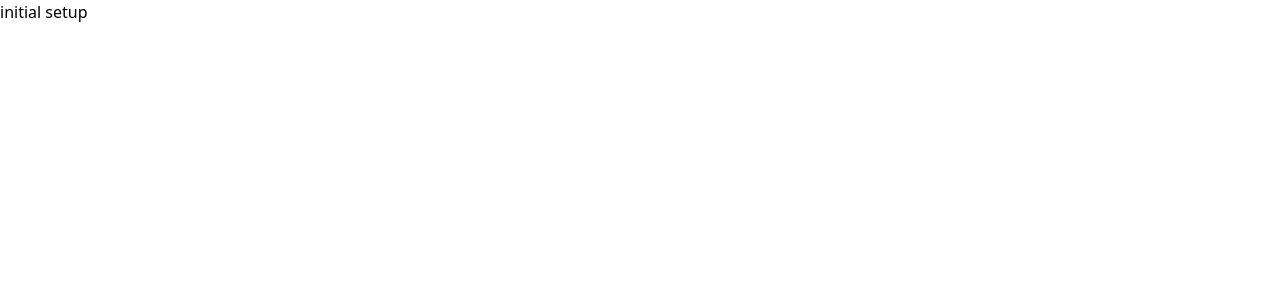
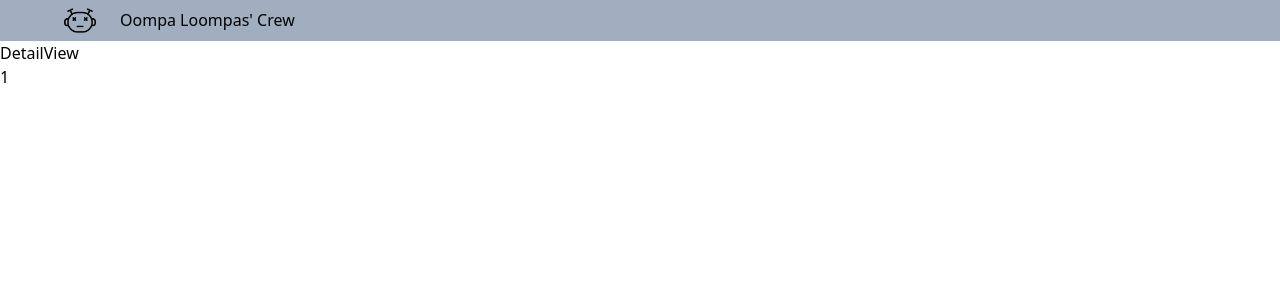
Before and after one commit to rdnd0/umpa-loompa-hr, a React (Create React App) app: page /1 in a window 1280 px wide. Shown: the top 300 px of the page. Built offline with nearby package versions, Linux system fonts and the light colour scheme.

Commit message:
Add: router dom set up + create view components & header

```diff
--- a/package.json
+++ b/package.json
@@ -8,6 +8,7 @@
     "@testing-library/user-event": "^7.2.1",
     "react": "^16.13.1",
     "react-dom": "^16.13.1",
+    "react-router-dom": "^5.2.0",
     "react-scripts": "3.4.3",
     "tailwindcss": "^1.8.10"
   },
--- a/src/components/App.js
+++ b/src/components/App.js
@@ -1,7 +1,17 @@
 import React from "react";
+import MainView from "./MainView";
+import DetailView from "./DetailView";
+import { BrowserRouter as Router, Switch, Route } from "react-router-dom";
 
 function App() {
-  return <div>initial setup</div>;
+  return (
+    <Router>
+      <Switch>
+        <Route exact path="/" component={MainView} />
+        <Route exact path="/:id" component={DetailView} />
+      </Switch>
+    </Router>
+  );
 }
 
 export default App;
--- /dev/null
+++ b/src/components/DetailView.js
@@ -0,0 +1,17 @@
+import React from "react";
+import Header from "./Header";
+
+import { useParams } from "react-router-dom";
+
+const DetailView = () => {
+  const { id } = useParams();
+  return (
+    <>
+      <Header redirectHome />
+      <div>DetailView</div>
+      <div>{id}</div>
+    </>
+  );
+};
+
+export default DetailView;
--- /dev/null
+++ b/src/components/Header.js
@@ -0,0 +1,38 @@
+import React from "react";
+import Icon from "./Icon";
+import PropTypes from "prop-types";
+import { Link } from "react-router-dom";
+
+import oompaLogo from "../assets/logo-umpa-loompa.png";
+
+const iconClasses = "max-w-8";
+const iconAltText = "umpa-loompa-logo";
+
+const Header = ({ redirectHome }) => {
+  return (
+    <div className="bg-gray-500 pl-16 p-2 flex">
+      {redirectHome ? (
+        <Link to="/">
+          <Icon
+            classes={iconClasses}
+            imgSrc={oompaLogo}
+            altText={iconAltText}
+          />
+        </Link>
+      ) : (
+        <Icon classes={iconClasses} imgSrc={oompaLogo} altText={iconAltText} />
+      )}
+      <span className="pl-6">Oompa Loompas' Crew</span>
+    </div>
+  );
+};
+
+Header.propTypes = {
+  redirectHome: PropTypes.bool,
+};
+
+Header.defaultProps = {
+  redirectHome: false,
+};
+
+export default Header;
--- /dev/null
+++ b/src/components/Icon.js
@@ -0,0 +1,20 @@
+import React from "react";
+import PropTypes from "prop-types";
+
+const Icon = ({ classes, imgSrc, altText }) => {
+  return <img className={classes} src={imgSrc} alt={altText} />;
+};
+
+Icon.propTypes = {
+  classes: PropTypes.string,
+  imgSrc: PropTypes.string,
+  altText: PropTypes.string,
+};
+
+Icon.defaultProps = {
+  classes: "",
+  imgSrc: "",
+  altText: "",
+};
+
+export default Icon;
--- /dev/null
+++ b/src/components/MainView.js
@@ -0,0 +1,13 @@
+import React from "react";
+import Header from "./Header";
+
+const MainView = () => {
+  return (
+    <>
+      <Header />
+      <div>MainView</div>{" "}
+    </>
+  );
+};
+
+export default MainView;
```
Also changed, not shown: 1 other file (tests, documents, lock files or other folders).
